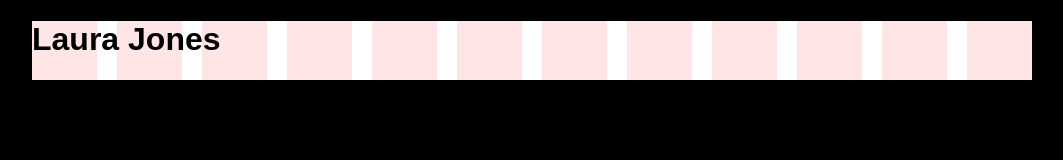
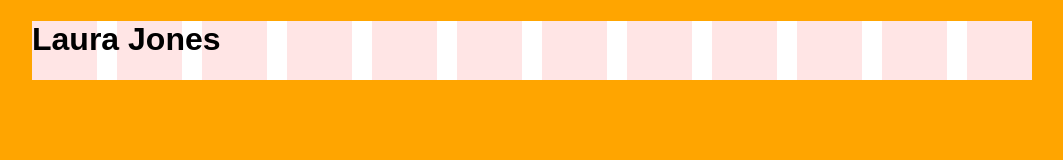
Before and after one commit to lueckert/p1-bio, a plain HTML site: page index.html in a window 1280 px wide. Shown: the whole page, without its empty margins (108-1171 px from the left). Drawn offline with Linux system fonts and the light colour scheme.

Commit message:
actual orange

```diff
--- a/css/styles.css
+++ b/css/styles.css
@@ -1,6 +1,6 @@
 /* Your Website Styles */
 body {
-background: #000;
+background: orange;
 }
 
 /* Show Grid */
```
